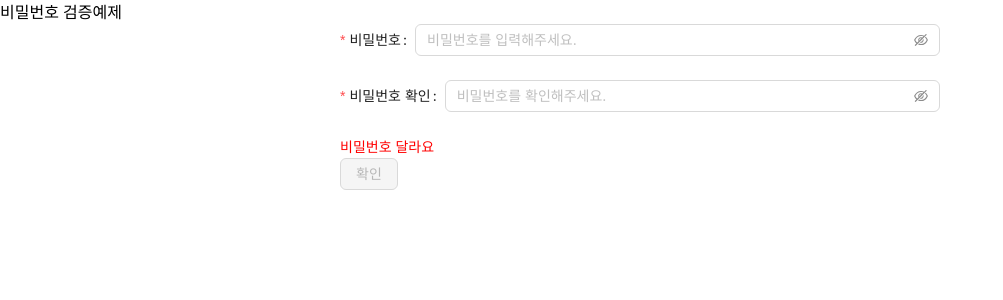
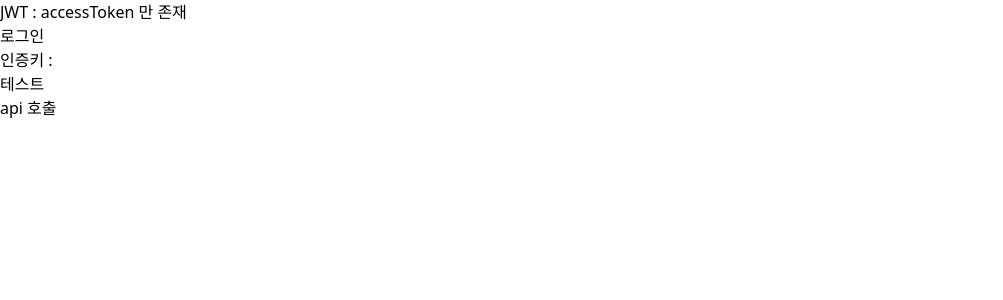
Before and after one commit to suhyun5252/til-npm, a React (Vite) app: page / in a window 1280 px wide. Shown: the top 300 px of the page, without its empty margins (0-1003 px from the left). Built offline with nearby package versions, Linux system fonts and the light colour scheme.

Commit message:
[docs] 액세스토큰만 존재하는 경우

```diff
--- a/package.json
+++ b/package.json
@@ -24,6 +24,7 @@
     "moment": "^2.30.1",
     "quill": "^2.0.3",
     "react": "^18.3.1",
+    "react-cookie": "^7.2.2",
     "react-dom": "^18.3.1",
     "react-hook-form": "^7.54.1",
     "react-icons": "^5.4.0",
--- a/src/App.jsx
+++ b/src/App.jsx
@@ -1,6 +1,97 @@
-import PwForm from "./components/PwForm";
+import axios from "axios";
+import { useRecoilState } from "recoil";
+import { loginInfoState } from "./atoms/userInfo";
+import { getCookie, removeCookie, setCookie } from "./utils/cookie";
 
 function App() {
-  return <PwForm />;
+  const [loginInfo, setLoginInfo] = useRecoilState(loginInfoState);
+  const login = async () => {
+    try {
+      const res = await axios.post("/api/user/sign-in", {
+        email: "dkssud123@tmails.net",
+        upw: "1q2w3e4R!",
+      });
+      console.log(res.data);
+      // 리코일에 전체 저장
+      setLoginInfo(res.data.resultData);
+      // 쿠키에 보관하기
+      setCookie("accessToken", res.data.resultData.accessToken);
+    } catch (error) {
+      console.log(error);
+    }
+  };
+  return (
+    <div>
+      <h1>JWT : accessToken 만 존재</h1>
+      <button
+        onClick={() => {
+          login();
+        }}
+      >
+        로그인
+      </button>
+      <p>인증키 : {loginInfo?.accessToken}</p>
+
+      <Test />
+    </div>
+  );
 }
 export default App;
+
+function Test() {
+  // 리코일
+  const [liginInfo, setLoginInfo] = useRecoilState(loginInfoState);
+  const callFn = async () => {
+    try {
+      // accessToken 을 담아서 보내기
+      // 리코일에서 찾기
+      // const accessToken = liginInfo.accessToken;
+      // 쿠키에서 찾기
+      const accessToken = getCookie("accessToken");
+      // console.log(accessToken);
+      const res = await axios.get("/api/user", {
+        headers: {
+          Authorization: `Bearer ${accessToken}`,
+        },
+      });
+      console.log(res.data);
+      // 만약에 인증키 만료라면 UnAuthorized
+      if (res.status === 401) {
+        // 인증키가 만료되었다고 온다면
+        // 선택을 해야 한다.
+        // 1번 케이스 : 강제로 로그인 이동
+        //alert("다시 로그인을 해주세요.");
+        // alert("라우터로 login 창으로 이동시킨다.");
+        // removeCookie("accessToken");
+        // setLoginInfo({});
+        // 2번 케이스 : 다시 accessToken 을 받자.
+        resetToken();
+      }
+    } catch (error) {
+      console.log(error);
+    }
+  };
+
+  const resetToken = async () => {
+    try {
+      const res = await axios.get("/api/user/access-token");
+      console.log(res);
+      setCookie("accessToken");
+      setLoginInfo(prev => ({
+        ...prev,
+        accessToken: res.data.ressulData.accessToken,
+      }));
+      // 원래하려던 API 다시 호출
+      callFn();
+    } catch (error) {
+      console.log(error);
+    }
+  };
+
+  return (
+    <div>
+      <h1>테스트</h1>
+      <button onClick={() => callFn()}>api 호출</button>
+    </div>
+  );
+}
--- /dev/null
+++ b/src/atoms/userInfo.js
@@ -0,0 +1,11 @@
+import { atom } from "recoil";
+
+export const loginInfoState = atom({
+  key: "loginInfoState",
+  default: {
+    userId: 0,
+    roleId: 0,
+    name: "",
+    accessToken: "",
+  },
+});
--- /dev/null
+++ b/src/utils/cookie.js
@@ -0,0 +1,14 @@
+import { Cookies } from "react-cookie";
+const cookies = new Cookies();
+// 쿠키에 저장하기
+export const setCookie = (name, value, options) => {
+  return cookies.set(name, value, { ...options });
+};
+// 쿠키에 데이터 읽기
+export const getCookie = name => {
+  return cookies.get(name);
+};
+// 쿠키 삭제하기
+export const removeCookie = name => {
+  return cookies.remove(name, { path: "/" });
+};
--- a/vite.config.js
+++ b/vite.config.js
@@ -1,13 +1,16 @@
 import { defineConfig } from "vite";
 import react from "@vitejs/plugin-react";
-import tailwindcss from "tailwindcss";
 
 // https://vite.dev/config/
 export default defineConfig({
   plugins: [react()],
-  css: {
-    postcss: {
-      plugins: [tailwindcss()],
+  server: {
+    proxy: {
+      "/api": {
+        target: "http://112.222.157.156:5223",
+        changeOrigin: true,
+        secure: false,
+      },
     },
   },
 });
```
Also changed, not shown: 2 other files (tests, documents, lock files or other folders).
